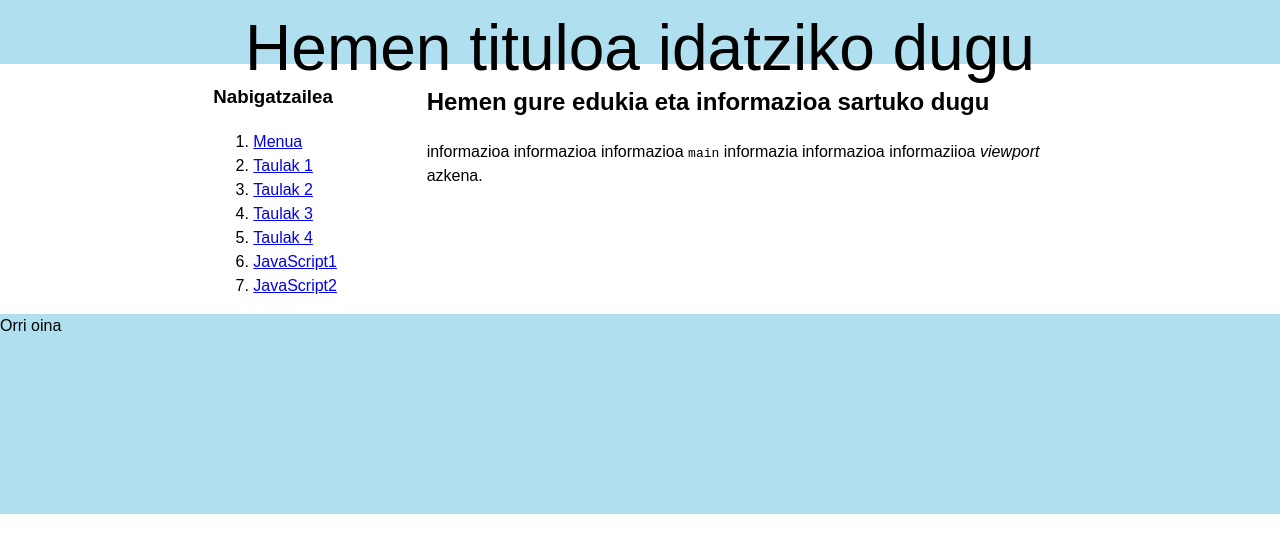
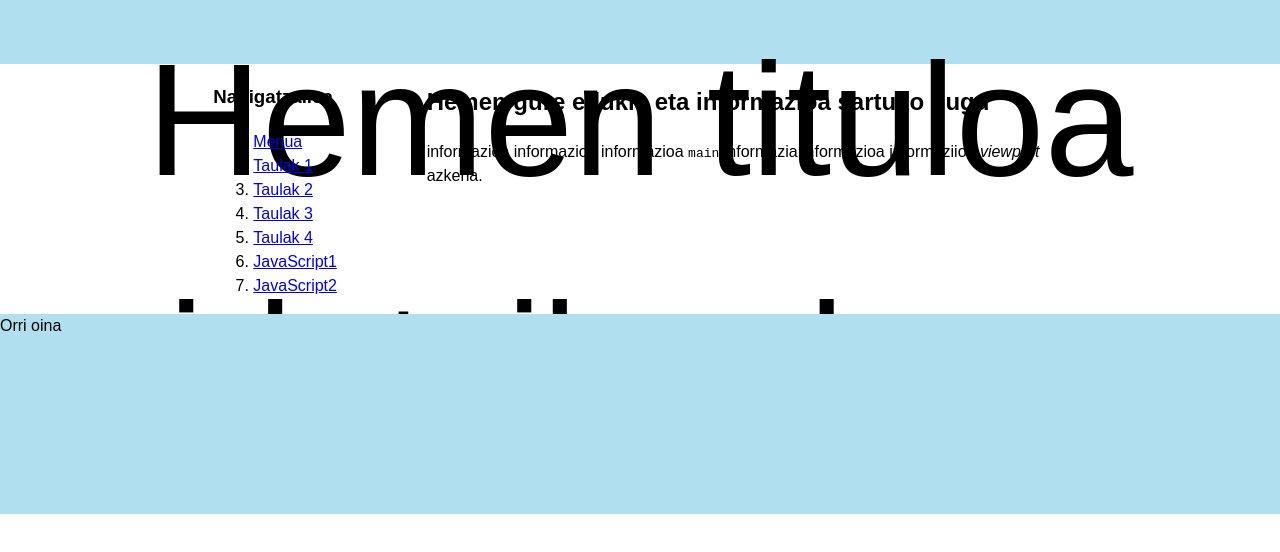
Before and after one commit to senterland2020/maketazioa, a plain HTML site: page index.html in a window 1280 px wide. Drawn offline with Linux system fonts and the light colour scheme.

Commit message:
Tamaina
Titulu tamaina

```diff
--- a/css/estiloak.css
+++ b/css/estiloak.css
@@ -30,7 +30,7 @@ body {
 .nagusia header {
     grid-area: header;   /* Aplikatzeko lekua edo area*/
     background: #b0e0f0; /* Aukeratutako kolorea*/
-    font-size: 4rem; /*Tamaina*/
+    font-size: 10rem; /*Tamaina*/
     text-align: center; /*Testuaren kokapena*/
 }
 .nagusia nav {
```
